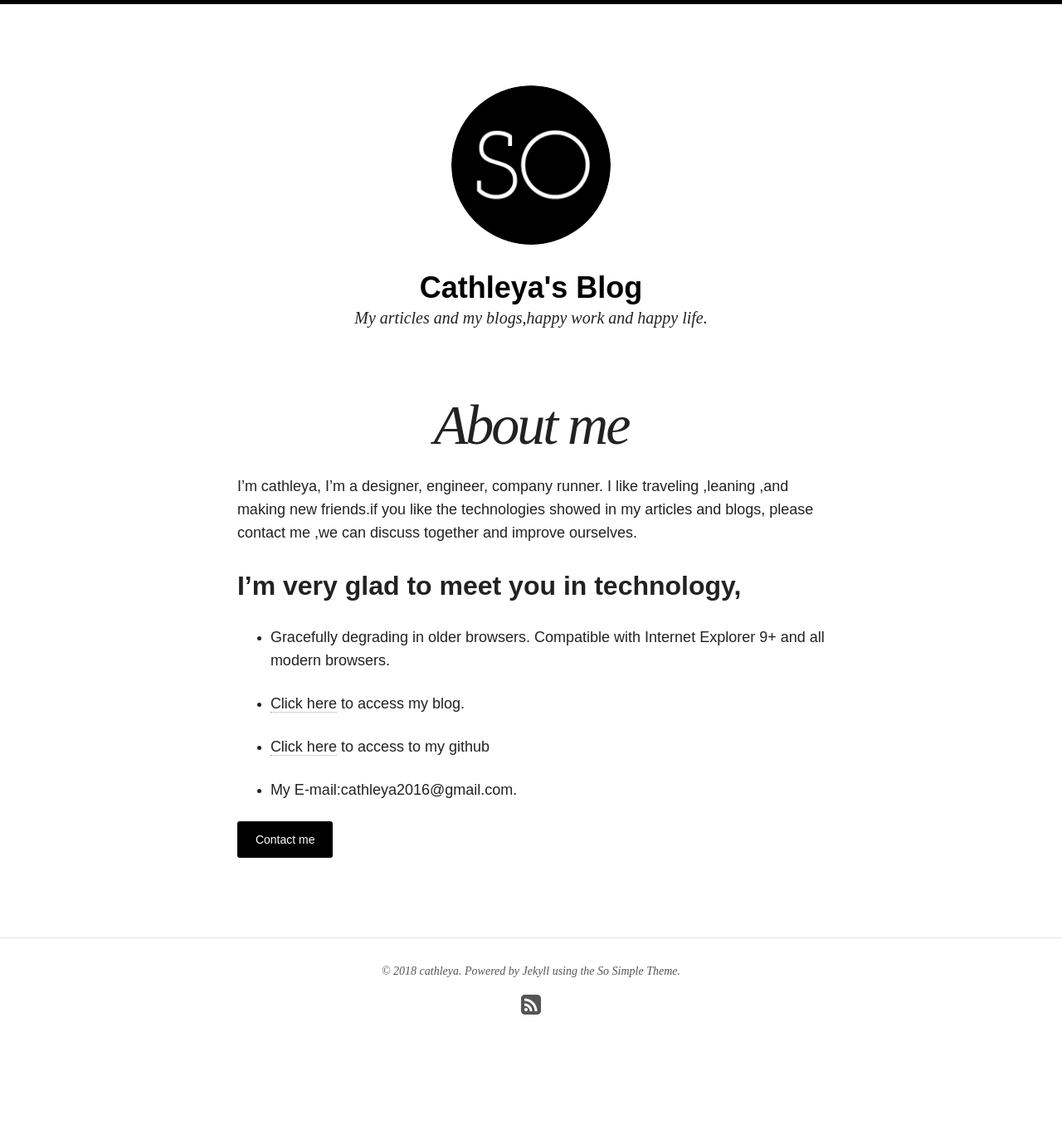
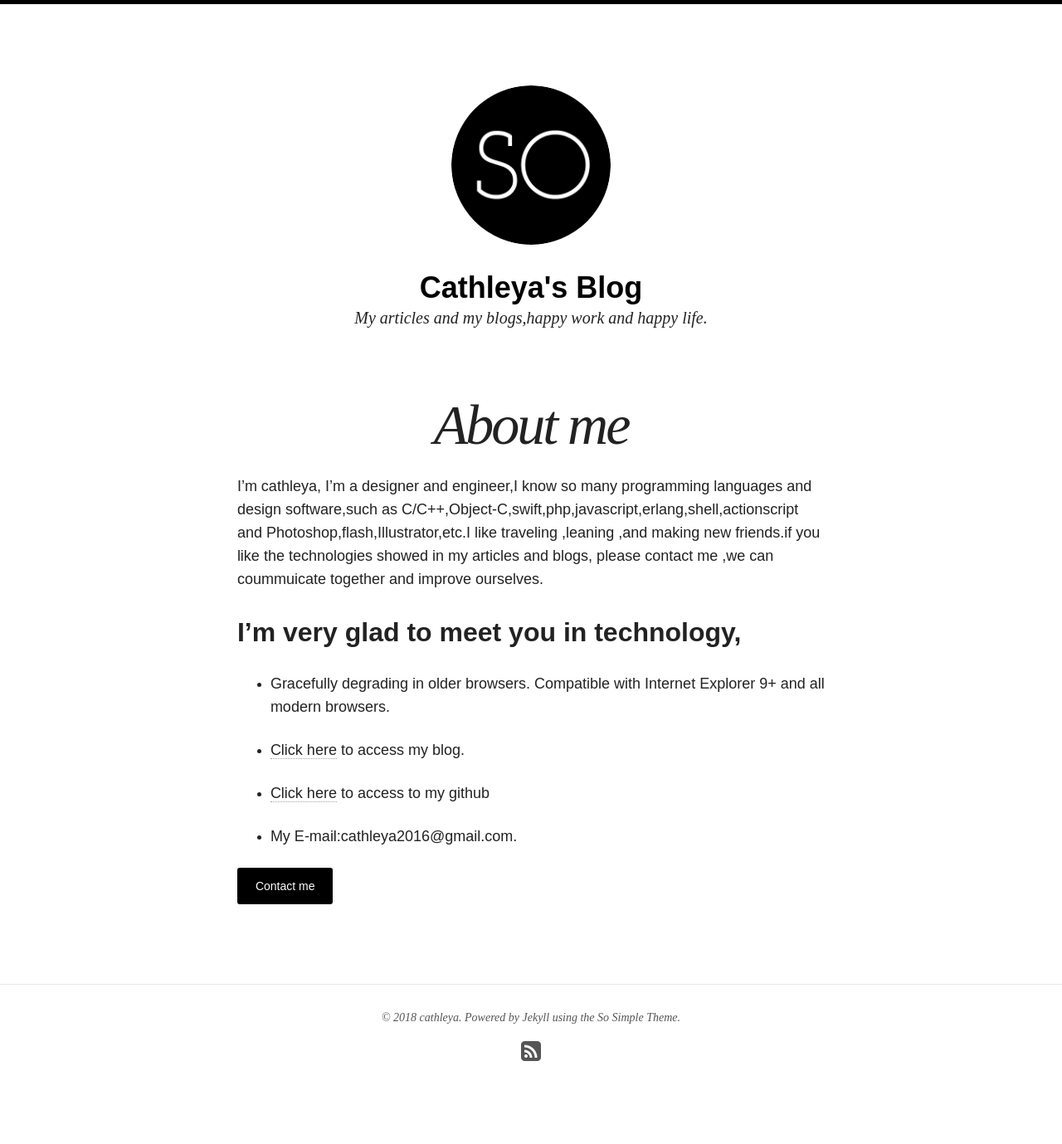
Before and after one commit to cathleya/cathleya.github.io, a Jekyll site: the page built from about/index.md, in a window 1280 px wide. Shown: the whole page at 83% size. Built offline with Jekyll 4.4.1, drawn with Linux system fonts in a browser that asks for light colours; nearby versions of some CDN libraries; library files that are not in the unit come from our copies; before the commit the page ends 1323 px from its top, so only the background shows below that.

Commit message:
modify about me
modify about me

```diff
--- a/about/index.md
+++ b/about/index.md
@@ -9,7 +9,7 @@ image:
   creditlink: https://github.com/cathleya
 ---
 
-I’m cathleya, I’m a designer, engineer, company runner. I like traveling ,leaning ,and making new friends.if you like the technologies showed in my articles and blogs, please contact me ,we can discuss together and improve ourselves.
+I’m cathleya, I’m a designer and engineer,I know so many programming languages and design software,such as C/C++,Object-C,swift,php,javascript,erlang,shell,actionscript and Photoshop,flash,Illustrator,etc.I like traveling ,leaning ,and making new friends.if you like the technologies showed in my articles and blogs, please contact me ,we can coummuicate together and improve ourselves.
 
 
 ## I’m very glad to meet you in technology,
```
